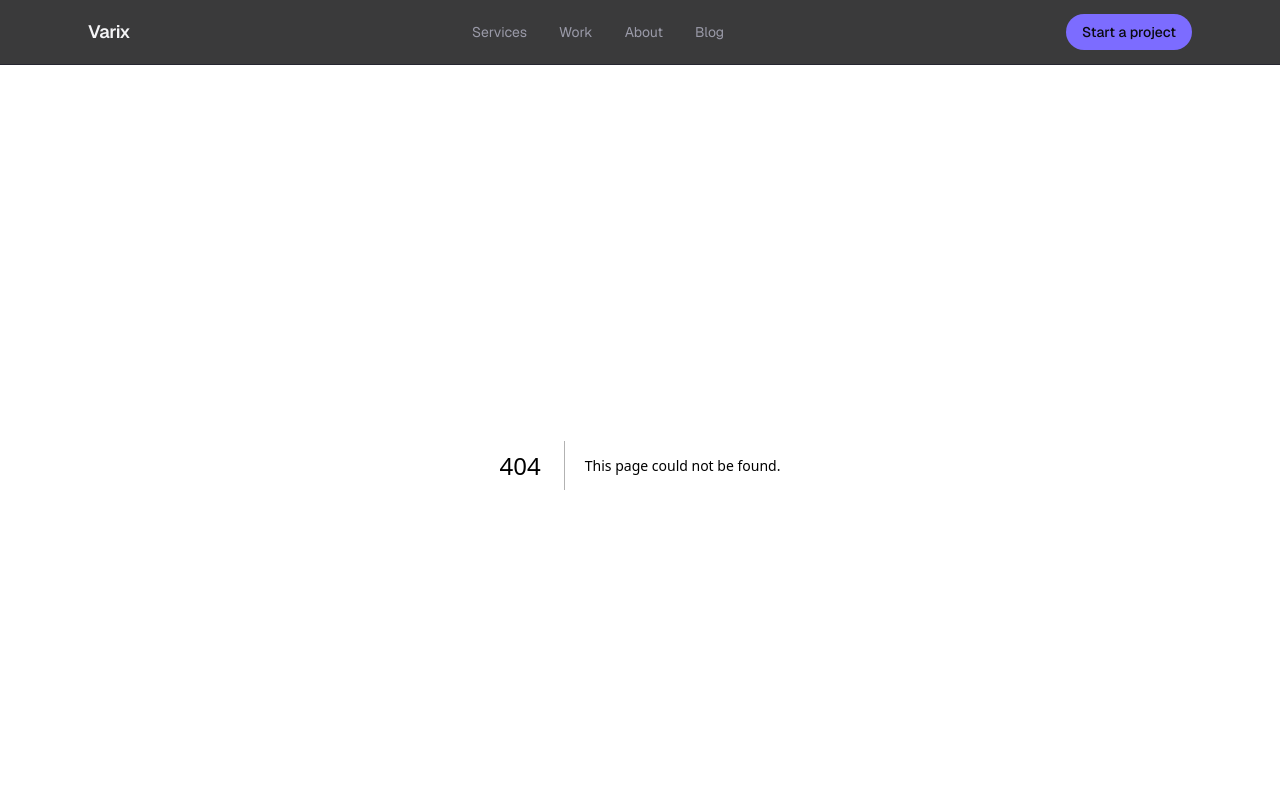
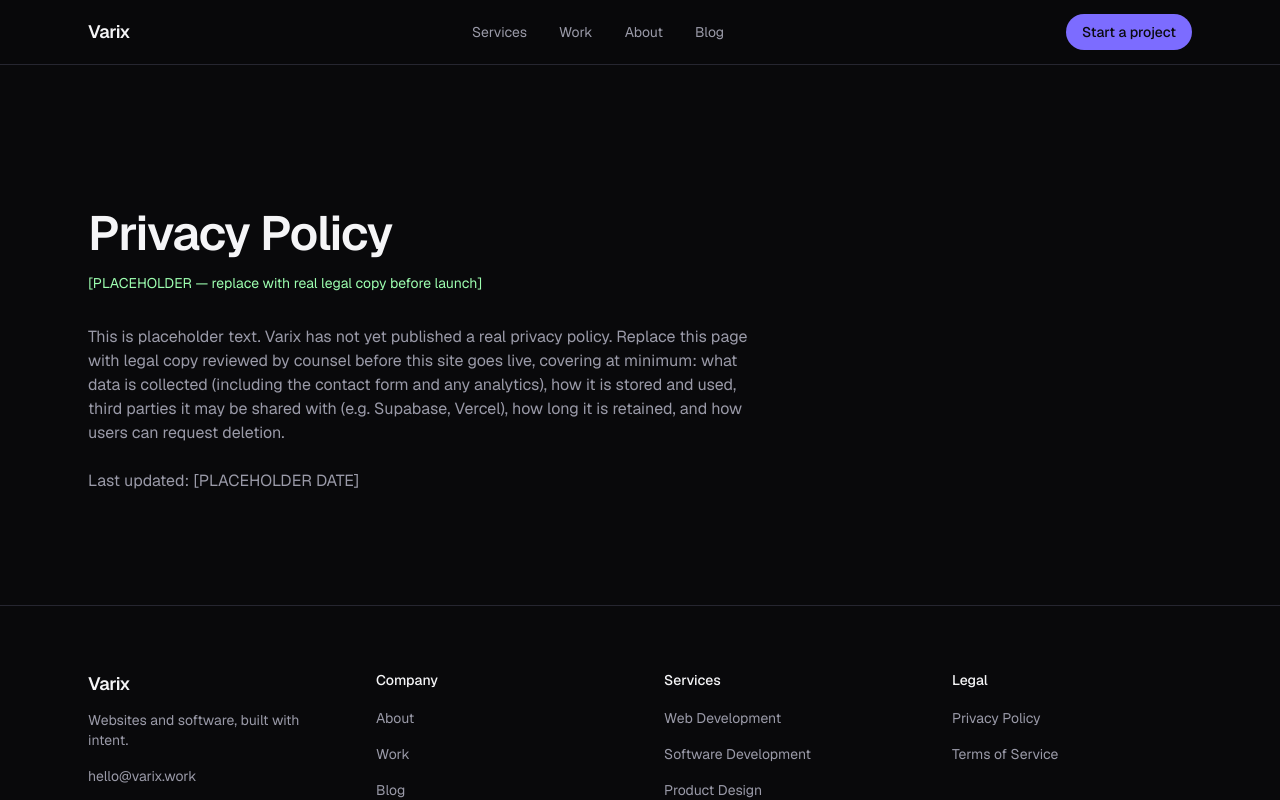
Before and after one commit to vinsu-hub/Varix, a Next.js app: page /privacy in a window 1280 px wide. Before the commit this address had no page. Shown: the top 800 px of the page. Built offline with nearby package versions, Linux system fonts and the light colour scheme.

Commit message:
Add 404 page and placeholder legal pages
Privacy and terms pages are stubbed with clearly marked
[PLACEHOLDER] copy pending real legal review.

```diff
--- /dev/null
+++ b/src/app/not-found.tsx
@@ -0,0 +1,19 @@
+import { Button } from "@/components/ui/Button";
+import { Section } from "@/components/layout/Section";
+
+export default function NotFound() {
+  return (
+    <Section className="pt-28 text-center sm:pt-36">
+      <p className="text-accent font-mono text-sm">404</p>
+      <h1 className="text-foreground mt-4 text-3xl font-semibold tracking-tight sm:text-4xl">
+        Page not found
+      </h1>
+      <p className="text-muted mx-auto mt-4 max-w-md">
+        The page you&apos;re looking for doesn&apos;t exist or has moved.
+      </p>
+      <div className="mt-8 flex justify-center">
+        <Button href="/">Back to home</Button>
+      </div>
+    </Section>
+  );
+}
--- /dev/null
+++ b/src/app/privacy/page.tsx
@@ -0,0 +1,33 @@
+import { Section } from "@/components/layout/Section";
+import { siteConfig } from "@/lib/site-config";
+import { buildMetadata } from "@/lib/seo";
+
+export const metadata = buildMetadata({
+  title: "Privacy Policy",
+  description: `${siteConfig.name}'s privacy policy.`,
+});
+
+export default function PrivacyPage() {
+  return (
+    <Section className="pt-28 sm:pt-36">
+      <h1 className="text-foreground text-4xl font-semibold tracking-tight sm:text-5xl">
+        Privacy Policy
+      </h1>
+      <p className="text-accent mt-4 text-sm">
+        [PLACEHOLDER — replace with real legal copy before launch]
+      </p>
+
+      <div className="text-muted mt-8 max-w-2xl space-y-6">
+        <p>
+          This is placeholder text. {siteConfig.name} has not yet published a real privacy
+          policy. Replace this page with legal copy reviewed by counsel before this site
+          goes live, covering at minimum: what data is collected (including the contact
+          form and any analytics), how it is stored and used, third parties it may be
+          shared with (e.g. Supabase, Vercel), how long it is retained, and how users can
+          request deletion.
+        </p>
+        <p>Last updated: [PLACEHOLDER DATE]</p>
+      </div>
+    </Section>
+  );
+}
--- /dev/null
+++ b/src/app/terms/page.tsx
@@ -0,0 +1,32 @@
+import { Section } from "@/components/layout/Section";
+import { siteConfig } from "@/lib/site-config";
+import { buildMetadata } from "@/lib/seo";
+
+export const metadata = buildMetadata({
+  title: "Terms of Service",
+  description: `${siteConfig.name}'s terms of service.`,
+});
+
+export default function TermsPage() {
+  return (
+    <Section className="pt-28 sm:pt-36">
+      <h1 className="text-foreground text-4xl font-semibold tracking-tight sm:text-5xl">
+        Terms of Service
+      </h1>
+      <p className="text-accent mt-4 text-sm">
+        [PLACEHOLDER — replace with real legal copy before launch]
+      </p>
+
+      <div className="text-muted mt-8 max-w-2xl space-y-6">
+        <p>
+          This is placeholder text. {siteConfig.name} has not yet published real terms of
+          service. Replace this page with legal copy reviewed by counsel before this site
+          goes live, covering at minimum: acceptable use of the site, intellectual
+          property ownership for client engagements, limitation of liability, and
+          governing law/jurisdiction.
+        </p>
+        <p>Last updated: [PLACEHOLDER DATE]</p>
+      </div>
+    </Section>
+  );
+}
```
